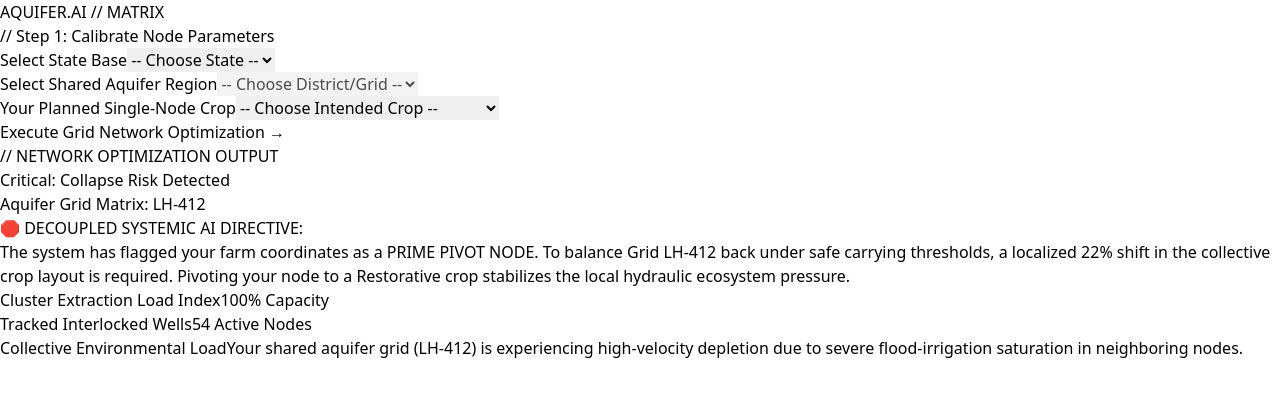
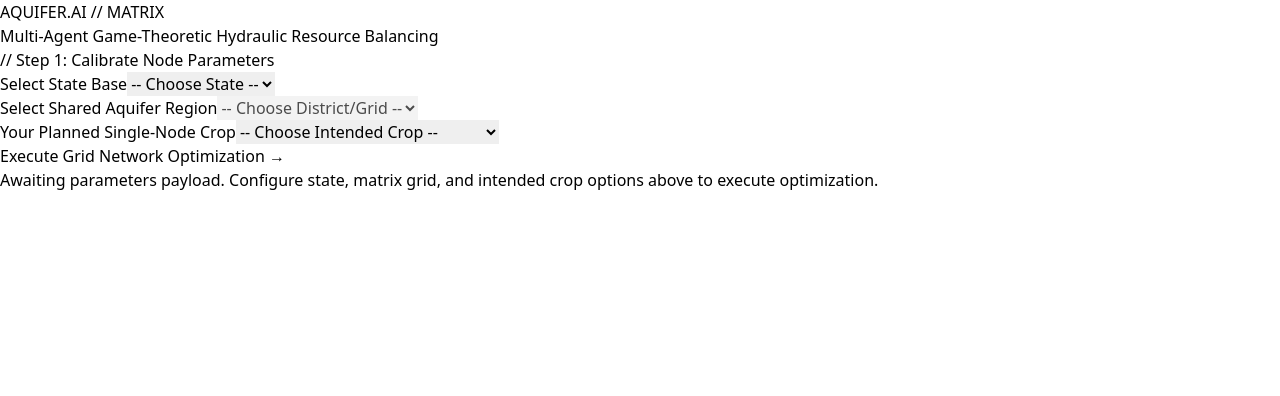
Before and after one commit to Scav-engerr/RAIT-ACM-KLEOS_BlindSpot-Labs, a React (Vite) app: page / in a window 1280 px wide. Shown: the top 396 px of the page. Built offline with nearby package versions, Linux system fonts and the light colour scheme.

Commit message:
Refactor optimization handling and improve UI layout
Refactor optimization logic and enhance UI components for better user experience.

```diff
--- a/src/App.jsx
+++ b/src/App.jsx
@@ -1,93 +1,192 @@
 import React, { useState } from 'react';
 import InputScreen from './components/InputScreen';
-// Import your other dashboard cards below...
 
 export default function App() {
-  // 1. This central state holds the payload passed from Step 2
+  // Initial state is null so the landing page stays clean before execution
   const [optimizedData, setOptimizedData] = useState(null);
 
   const handleOptimizationSubmit = (payload) => {
-    setOptimizedData(payload);
+    // Dynamic math formula calculation: Base Region Load + Specific Crop Load Penalty
+    const rawCalculatedLoad = payload.metrics.baseLoad + payload.cropMetrics.loadFactor;
+    // Cap the maximum possible load index at 100%
+    const finalDynamicLoad = Math.min(rawCalculatedLoad, 100);
+
+    // Determine the reactive danger context classification
+    let statusLabel = "MODERATE STRAIN";
+    let statusColor = "border-yellow-500 text-yellow-400 bg-yellow-950/30";
+    if (finalDynamicLoad > 85) {
+      statusLabel = "CRITICAL: COLLAPSE RISK DETECTED";
+      statusColor = "border-red-500 text-red-400 bg-red-950/50";
+    } else if (finalDynamicLoad > 60) {
+      statusLabel = "HIGH EXTRACTION ALARM";
+      statusColor = "border-orange-500 text-orange-400 bg-orange-950/40";
+    }
+
+    setOptimizedData({
+      ...payload,
+      calculatedLoad: finalDynamicLoad,
+      statusLabel: statusLabel,
+      statusColor: statusColor
+    });
   };
 
   return (
     <div className="min-h-screen bg-slate-900 text-slate-100 p-8">
       {/* HEADER SECTION */}
-      <header className="mb-8">
+      <header className="mb-8 border-b border-slate-800 pb-4">
         <h1 className="text-2xl font-bold tracking-tight text-cyan-400 font-mono">AQUIFER.AI // MATRIX</h1>
+        <p className="text-xs text-slate-500 font-mono mt-1">Multi-Agent Game-Theoretic Hydraulic Resource Balancing</p>
       </header>
 
-      {/* STEP 2 FORM COMPONENT */}
+      {/* PARAMETER CONFIGURATION PANEL */}
       <div className="mb-8">
         <InputScreen onOptimize={handleOptimizationSubmit} />
       </div>
 
-      {/* DASHBOARD OUTPUT PANEL */}
-      <div className="bg-slate-950 border border-slate-800 rounded-xl p-6">
-        <div className="flex justify-between items-center mb-4">
-          <h3 className="text-lg font-bold font-mono text-slate-100">
+      {/* CONDITIONALLY RENDER OUTPUT PANEL */}
+      {optimizedData ? (
+        <div className="bg-slate-950 border border-slate-800 rounded-xl p-6 shadow-xl transition-all duration-300">
+
+          {/* HEADER ALERT LEVEL METRIC */}
+          <div className="flex flex-col sm:flex-row justify-between sm:items-center gap-2 mb-4">
+            <h3 className="text-lg font-bold font-mono text-slate-100 tracking-wide">
               // NETWORK OPTIMIZATION OUTPUT
             </h3>
-          <span className="text-xs bg-red-950/50 border border-red-500 text-red-400 px-2 py-1 rounded font-mono uppercase tracking-wider">
-            Critical: Collapse Risk Detected
+            <span className={`text-xs px-2.5 py-1 rounded font-mono uppercase tracking-wider border ${optimizedData.statusColor}`}>
+              {optimizedData.statusLabel}
             </span>
           </div>
 
-        <h2 className="text-xl font-bold font-mono text-slate-200 mb-6">
-          Aquifer Grid Matrix: {optimizedData ? optimizedData.district : "LH-412"}
+          <h2 className="text-xl font-bold font-mono text-cyan-400 mb-6">
+            Aquifer Grid Matrix: {optimizedData.district}
           </h2>
 
-        {/* 🎯 STEP 3 EDIT: DYNAMIC AI RECOVERY PARAGRAPH */}
-        <div className="mt-4 p-4 bg-slate-900/50 border-l-2 border-cyan-400 rounded-r">
-          <h4 className="text-xs font-mono font-bold text-cyan-400 uppercase flex items-center gap-2">
-            🛑 DECOUPLED SYSTEMIC AI DIRECTIVE:
+          {/* SYSTEM DIRECTIVE PARAGRAPH */}
+          <div className="p-4 bg-slate-900/40 border-l-2 border-cyan-400 rounded-r mb-6">
+            <h4 className="text-xs font-mono font-bold text-cyan-400 uppercase flex items-center gap-2 mb-1">
+              🤖 DECOUPLED SYSTEMIC AI DIRECTIVE:
             </h4>
-          <p className="text-sm text-slate-300 font-sans leading-relaxed mt-2">
-            {optimizedData ? (
-              optimizedData.recommendationText
-            ) : (
-              "The system has flagged your farm coordinates as a PRIME PIVOT NODE. To balance Grid LH-412 back under safe carrying thresholds, a localized 22% shift in the collective crop layout is required. Pivoting your node to a Restorative crop stabilizes the local hydraulic ecosystem pressure."
-            )}
+            <p className="text-sm text-slate-300 font-sans leading-relaxed">
+              {optimizedData.recommendationText}
             </p>
           </div>
 
-        {/* CLUSTER LOAD INDEX METRICS */}
-        <div className="mt-6">
+          {/* DYNAMIC LOAD INDEX GRAPHICS */}
+          <div className="mt-6 bg-slate-900/20 border border-slate-900 p-4 rounded-lg">
             <div className="flex justify-between text-xs font-mono text-slate-400 mb-2">
-            <span>Cluster Extraction Load Index</span>
-            <span className="text-red-400">
-              {optimizedData ? `${optimizedData.metrics.baseLoad}% Capacity` : "100% Capacity"}
+              <span>Cluster Extraction Load Index ({optimizedData.metrics.soil} Matrix)</span>
+              <span className={optimizedData.calculatedLoad > 85 ? "text-red-400 font-bold" : "text-yellow-400"}>
+                {optimizedData.calculatedLoad}% Capacity
               </span>
             </div>
-          <div className="w-full bg-slate-900 h-2 rounded-full overflow-hidden">
+            <div className="w-full bg-slate-900 h-2.5 rounded-full overflow-hidden">
               <div
-              className="bg-red-500 h-full transition-all duration-500"
-              style={{ width: `${optimizedData ? optimizedData.metrics.baseLoad : 100}%` }}
+                className={`h-full transition-all duration-700 ease-out ${
+                  optimizedData.calculatedLoad > 85 ? 'bg-red-500' : optimizedData.calculatedLoad > 60 ? 'bg-orange-500' : 'bg-yellow-500'
+                }`}
+                style={{ width: `${optimizedData.calculatedLoad}%` }}
               ></div>
             </div>
           </div>
 
-        {/* STATS FOOTER ROW */}
-        <div className="grid grid-cols-2 gap-4 mt-8 pt-6 border-t border-slate-900">
+          {/* 📊 DYNAMIC COMPARISON BREAKDOWN MODULE */}
+          <div className="mt-8 bg-slate-900/30 border border-slate-800 rounded-lg p-5">
+            <div className="flex items-center justify-between mb-4">
+              <h4 className="text-xs font-mono font-bold text-cyan-400 uppercase tracking-wider">
+                // SYSTEMIC NODE COMPARISON & ALTERNATIVE PATHWAYS
+              </h4>
+              <span className="text-[10px] font-mono text-slate-500 bg-slate-900 px-2 py-0.5 rounded">
+                Matrix Delta Metrics
+              </span>
+            </div>
+
+            <div className="overflow-x-auto">
+              <table className="w-full text-left font-mono text-xs text-slate-300">
+                <thead>
+                  <tr className="border-b border-slate-800 text-slate-500 uppercase tracking-wider text-[11px]">
+                    <th className="pb-3 font-medium">Crop Vector</th>
+                    <th className="pb-3 font-medium text-center">Water Demand</th>
+                    <th className="pb-3 font-medium text-center">Cluster Strain Penalty</th>
+                    <th className="pb-3 font-medium text-right">Strategic Advisory Status</th>
+                  </tr>
+                </thead>
+                <tbody className="divide-y divide-slate-900/60">
+
+                  {/* SELECTED CROP VECTOR DETAILED ROW */}
+                  <tr className="bg-red-950/10 text-red-200">
+                    <td className="py-3.5 font-sans font-bold flex items-center gap-2">
+                      <span className="w-1.5 h-1.5 rounded-full bg-red-500 animate-pulse"></span>
+                      {optimizedData.crop} <span className="text-[10px] bg-red-900/30 text-red-400 border border-red-900/50 px-1 rounded font-mono">Current</span>
+                    </td>
+                    <td className="py-3.5 text-center font-bold text-red-400">{optimizedData.cropMetrics.waterDemand}</td>
+                    <td className="py-3.5 text-center text-red-300">+{optimizedData.cropMetrics.loadFactor}% Strain</td>
+                    <td className="py-3.5 text-right font-sans text-xs text-red-400/90 font-medium">❌ Systemic Exhaustion Risk</td>
+                  </tr>
+
+                  {/* RESTORATIVE ALTERNATIVE OPTION 1 */}
+                  <tr className="hover:bg-slate-900/40 transition-colors">
+                    <td className="py-3.5 font-sans font-semibold text-slate-200 flex items-center gap-2 pl-3.5">
+                      Moong Mung Bean (Restorative)
+                    </td>
+                    <td className="py-3.5 text-center text-emerald-400 font-bold">Very Low</td>
+                    <td className="py-3.5 text-center text-emerald-400/80">+5% Strain</td>
+                    <td className="py-3.5 text-right text-emerald-400 font-sans font-medium">🎯 Highly Recommended</td>
+                  </tr>
+
+                  {/* RESOURCE OPTIMIZED ALTERNATIVE OPTION 2 */}
+                  <tr className="hover:bg-slate-900/40 transition-colors">
+                    <td className="py-3.5 font-sans font-semibold text-slate-200 flex items-center gap-2 pl-3.5">
+                      Maize (Resource Optimized)
+                    </td>
+                    <td className="py-3.5 text-center text-teal-400 font-bold">Low</td>
+                    <td className="py-3.5 text-center text-teal-400/80">+15% Strain</td>
+                    <td className="py-3.5 text-right text-teal-400 font-sans font-medium">⚡ Balanced Rotation Vector</td>
+                  </tr>
+
+                  {/* STANDARD ALTERNATIVE OPTION 3 */}
+                  <tr className="hover:bg-slate-900/40 transition-colors">
+                    <td className="py-3.5 font-sans font-semibold text-slate-200 flex items-center gap-2 pl-3.5">
+                      Wheat (Standard Cycle)
+                    </td>
+                    <td className="py-3.5 text-center text-yellow-500 font-bold">Moderate</td>
+                    <td className="py-3.5 text-center text-yellow-500/80">+25% Strain</td>
+                    <td className="py-3.5 text-right text-yellow-500 font-sans font-medium">⚠️ Conditional Equilibrium Cap</td>
+                  </tr>
+
+                </tbody>
+              </table>
+            </div>
+
+            <div className="mt-4 pt-3 border-t border-slate-900 text-[11px] font-sans text-slate-500 leading-normal">
+              *Note: Matrix numbers are dynamically integrated using decentralized simulation calculations tracking regional hydro-geological metrics.
+            </div>
+          </div>
+
+          {/* STATS METADATA BAR FOOTER */}
+          <div className="grid grid-cols-1 sm:grid-cols-2 gap-4 mt-8 pt-6 border-t border-slate-900">
             <div>
               <span className="block text-xs font-mono text-slate-500 uppercase tracking-wider">Tracked Interlocked Wells</span>
-            <span className="text-xl font-bold font-mono text-slate-200">
-              {optimizedData ? `${optimizedData.metrics.wells} Active Nodes` : "54 Active Nodes"}
+              <span className="text-lg font-bold font-mono text-slate-200">
+                {optimizedData.metrics.wells} Active Sensor Nodes
               </span>
             </div>
             <div>
               <span className="block text-xs font-mono text-slate-500 uppercase tracking-wider">Collective Environmental Load</span>
-            <span className="text-sm text-slate-300 mt-1 block">
-              {optimizedData ? (
-                `Your shared aquifer grid is experiencing high-velocity depletion due to standard ${optimizedData.crop} profiles in neighboring nodes.`
-              ) : (
-                "Your shared aquifer grid (LH-412) is experiencing high-velocity depletion due to severe flood-irrigation saturation in neighboring nodes."
-              )}
+              <span className="text-xs text-slate-400 mt-1 block leading-relaxed font-mono">
+                Grid vectors indicate resource tension caused by deploying <span className="text-cyan-400 font-bold">{optimizedData.crop}</span> configuration metrics into nested blocks.
               </span>
             </div>
           </div>
 
         </div>
+      ) : (
+        /* SCREEN FOR INITIAL STATE AWAITING EXECUTION */
+        <div className="text-center py-12 bg-slate-950/40 border border-dashed border-slate-800 rounded-xl">
+          <p className="text-sm font-mono text-slate-500">
+            Awaiting parameters payload. Configure state, matrix grid, and intended crop options above to execute optimization.
+          </p>
+        </div>
+      )}
     </div>
   );
 }
```
Lines whose indentation alone changed are shown as unchanged.
